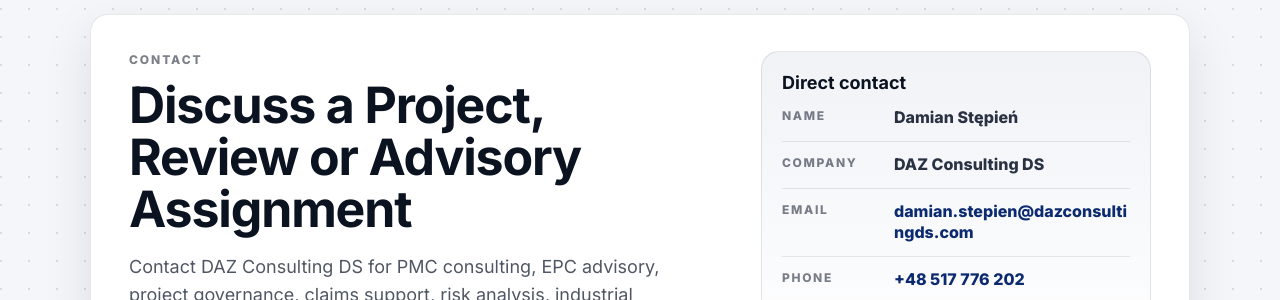
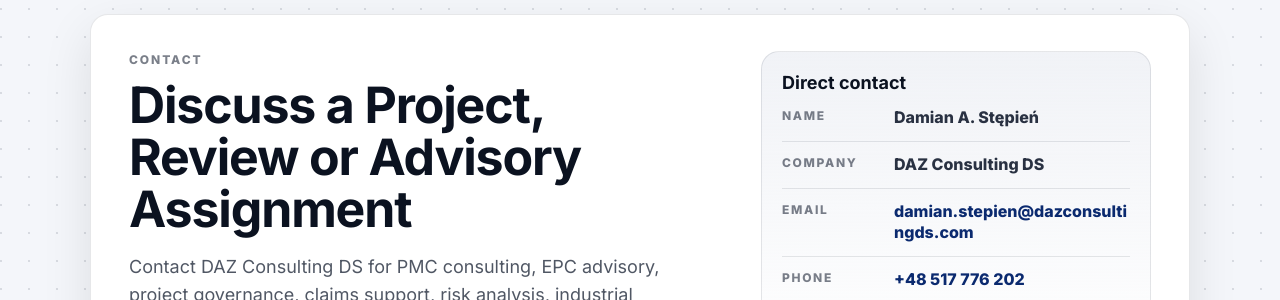
Before and after one commit to DAZDS/DAZDS.github.io, a Jekyll site: the page built from _pages/contact.md, in a window 1280 px wide and 1400 px high. Shown: the part 146-446 px from the top of the window. Built offline with Jekyll 4.4.1, drawn with Linux system fonts in a browser that asks for light colours; some of the changed text lies outside the part shown.

Commit message:
Update name to include middle initial

```diff
--- a/_pages/contact.md
+++ b/_pages/contact.md
@@ -36,7 +36,7 @@
 
       <div class="qp__row">
         <div class="qp__k">Name</div>
-        <div class="qp__v">Damian Stępień</div>
+        <div class="qp__v">Damian A. Stępień</div>
       </div>
 
       <div class="qp__row">
@@ -147,7 +147,7 @@
   <div class="leadbox">
     <p>
       <strong>DAZ Consulting DS</strong><br/>
-      Damian Stępień<br/>
+      Damian A. Stępień<br/>
       NIP: 7491919844 · REGON: 242890153<br/>
       Direct: <a href="tel:+48517776202">+48 517 776 202</a><br/>
       Email: <a href="mailto:damian.stepien@dazconsultingds.com">damian.stepien@dazconsultingds.com</a>
```
